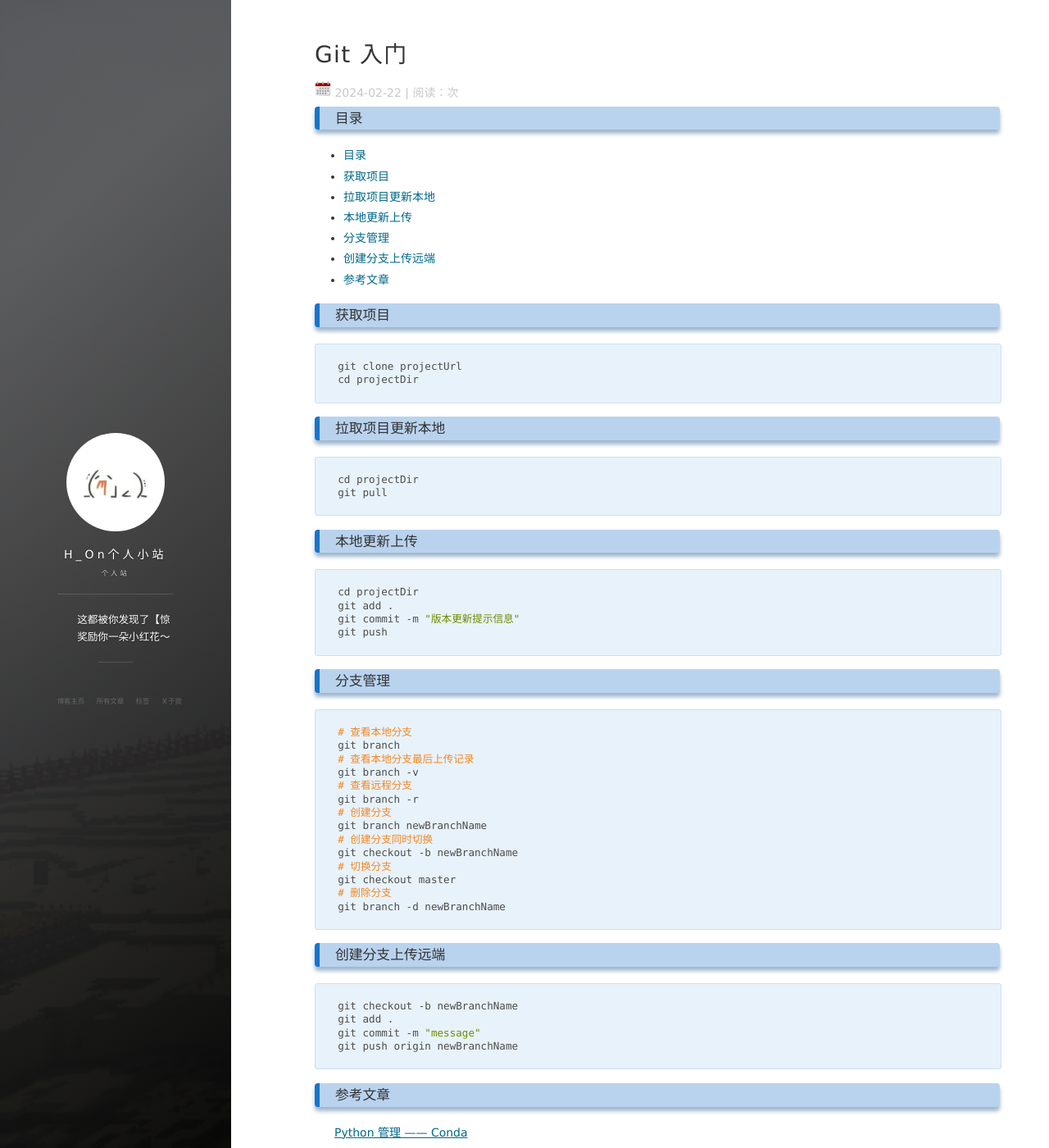
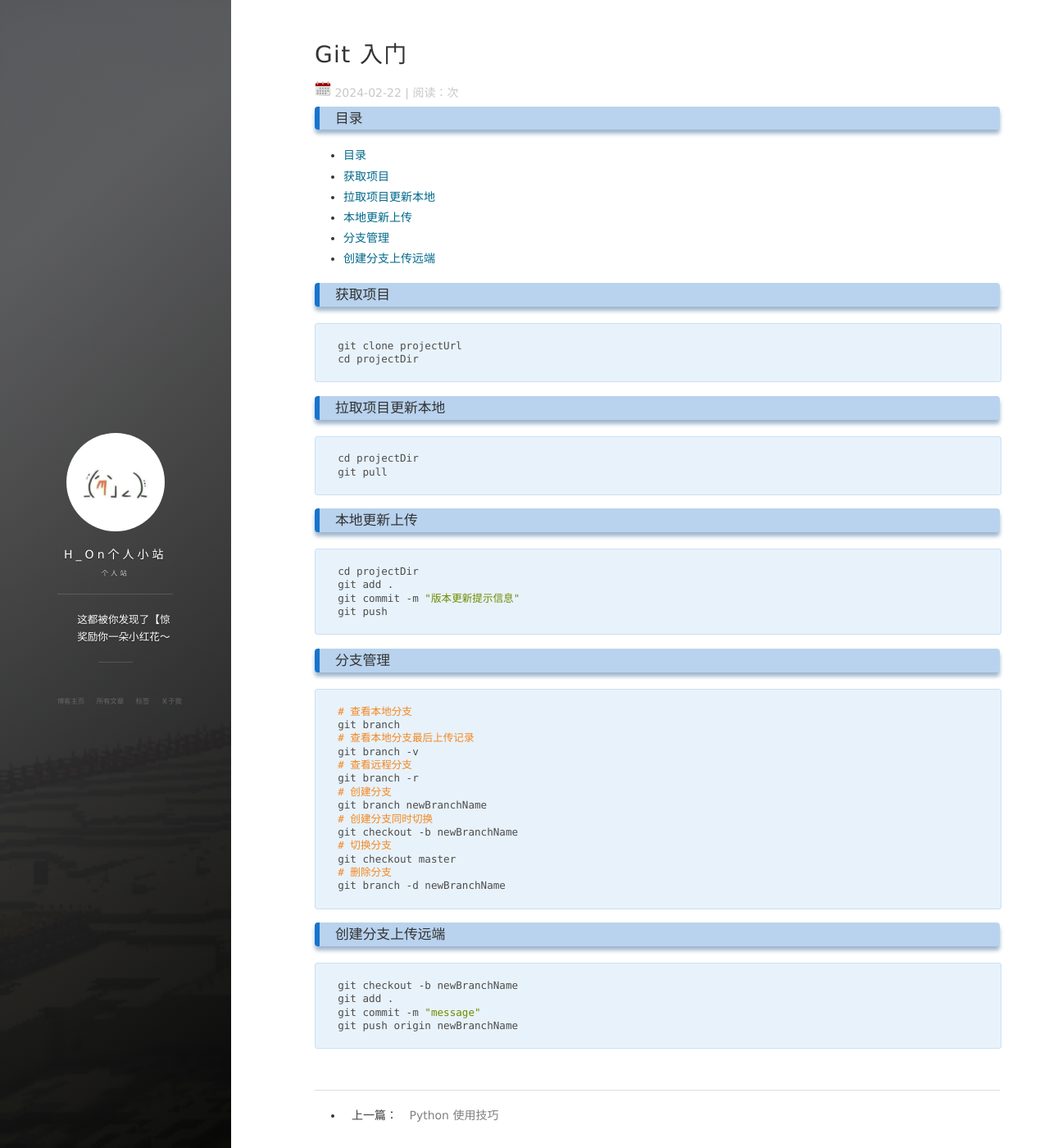
Before and after one commit to Hybrogen/Hybrogen.github.io, a Jekyll site: the page built from _posts/2024-02-22-GitRecord.md, in a window 1280 px wide and 1400 px high. Shown: the whole window at 82% size. Built offline with Jekyll 4.4.1, drawn with Linux system fonts in a browser that asks for light colours; nearby versions of some CDN libraries; comment, search, counter and statistics services are not loaded.

Commit message:
删除没用的参考文档

````diff
--- a/_posts/2024-02-22-GitRecord.md
+++ b/_posts/2024-02-22-GitRecord.md
@@ -13,7 +13,6 @@ tag: Git
 - [本地更新上传](#本地更新上传)
 - [分支管理](#分支管理)
 - [创建分支上传远端](#创建分支上传远端)
-- [参考文章](#参考文章)
 
 ### 获取项目
 ```sh
@@ -60,6 +59,3 @@ git add .
 git commit -m "message"
 git push origin newBranchName
 ```
-
-### 参考文章
-[Python 管理 —— Conda](https://zhuanlan.zhihu.com/p/638540652)
````
